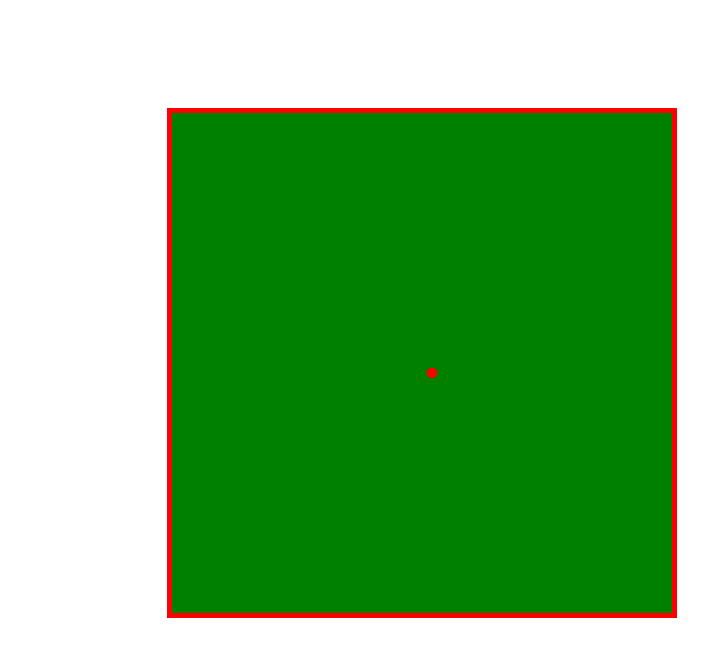
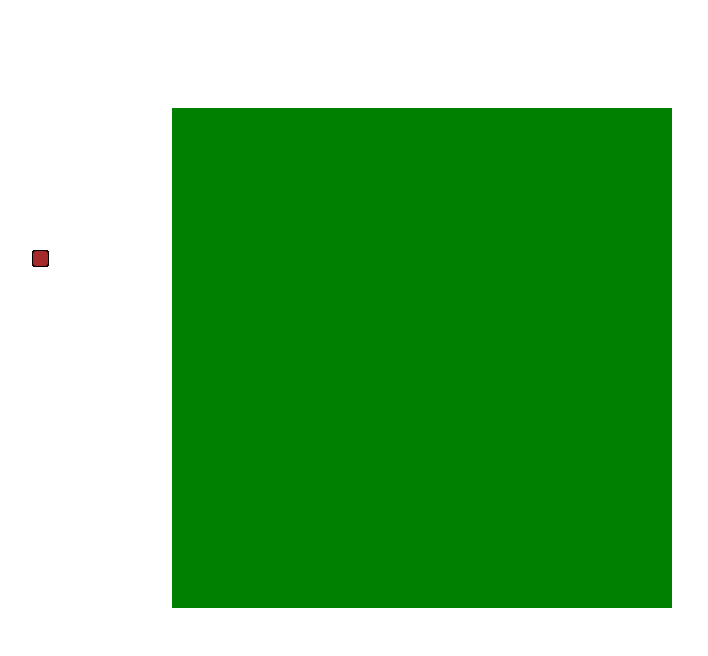
Before and after one commit to SilverSmoke/Snake_New, a plain HTML site: page index.html in a window 1280 px wide. Shown: the whole page, without its empty margins (218-926 px from the left). Drawn offline with Linux system fonts and the light colour scheme.

Commit message:
добавлена обработка достижения края поля увеличено звено червя и добавлен кант звена

```diff
--- a/index.html
+++ b/index.html
@@ -11,21 +11,21 @@
       top:100px;
       margin-left:auto;
       margin-right:auto;
-      border:solid red 5px;
     }
     .snake_head{
-      position:absolute;
+      position:fixed;
       width:10px;
       height:10px;
       background:yellow;
-      border-radius:5px 5px 5px 5px;
+      border-radius:4px 4px 4px 4px;
     }
     .snake_tail{
-      position:absolute;
-      width:10px;
-      height:10px;
-      background:red;
-      border-radius:5px 5px 5px 5px;
+      position:fixed;
+      width:15px;
+      height:15px;
+      background: brown;
+      border: black 1px solid;
+      border-radius:4px 4px 4px 4px;
     }
     </style>
   </head>
@@ -43,11 +43,11 @@
     onload = function(){
       //console.log("Ура Работает1!!!");next
       var field = document.getElementById("field");
-      var x0 = field.offsetLeft;
-      var y0 = field.offsetTop;
-      var x_max = x0 + field.offsetWidth;
-      var y_max = y0 + field.offsetHeight;
-      console.log(x0,y0,x_max,y_max);//test
+      var x_0 = field.offsetLeft;
+      var y_0 = field.offsetTop;
+      var x_max = x_0 + field.offsetWidth;
+      var y_max = y_0 + field.offsetHeight;
+      console.log(x_0,y_0,x_max,y_max);//test
 
       var Snake = function(){
         var snake = [];
@@ -100,8 +100,18 @@
             move(section - 1);
           }else{
 
-            posX += 10 * x_speed;
-            posY += 10 * y_speed;
+            posX += 15 * x_speed;
+            posY += 15 * y_speed;
+
+            if((posX >= (field.offsetLeft + field.offsetWidth - 15))||(posX < field.offsetLeft + 5)){
+              console.log(field.offsetLeft, field.offsetWidth, 'x', posX, posY);
+              clearInterval(timerId);
+            }else if((posY >= (field.offsetTop + field.offsetHeight - 15))||(posY < field.offsetTop + 5)){
+              clearInterval(timerId);
+              console.log(field.offsetTop, field.offsetHeight, 'y', posX, posY);
+            }
+
+
             posX1 = posX;
             posY1 = posY;
 
```
